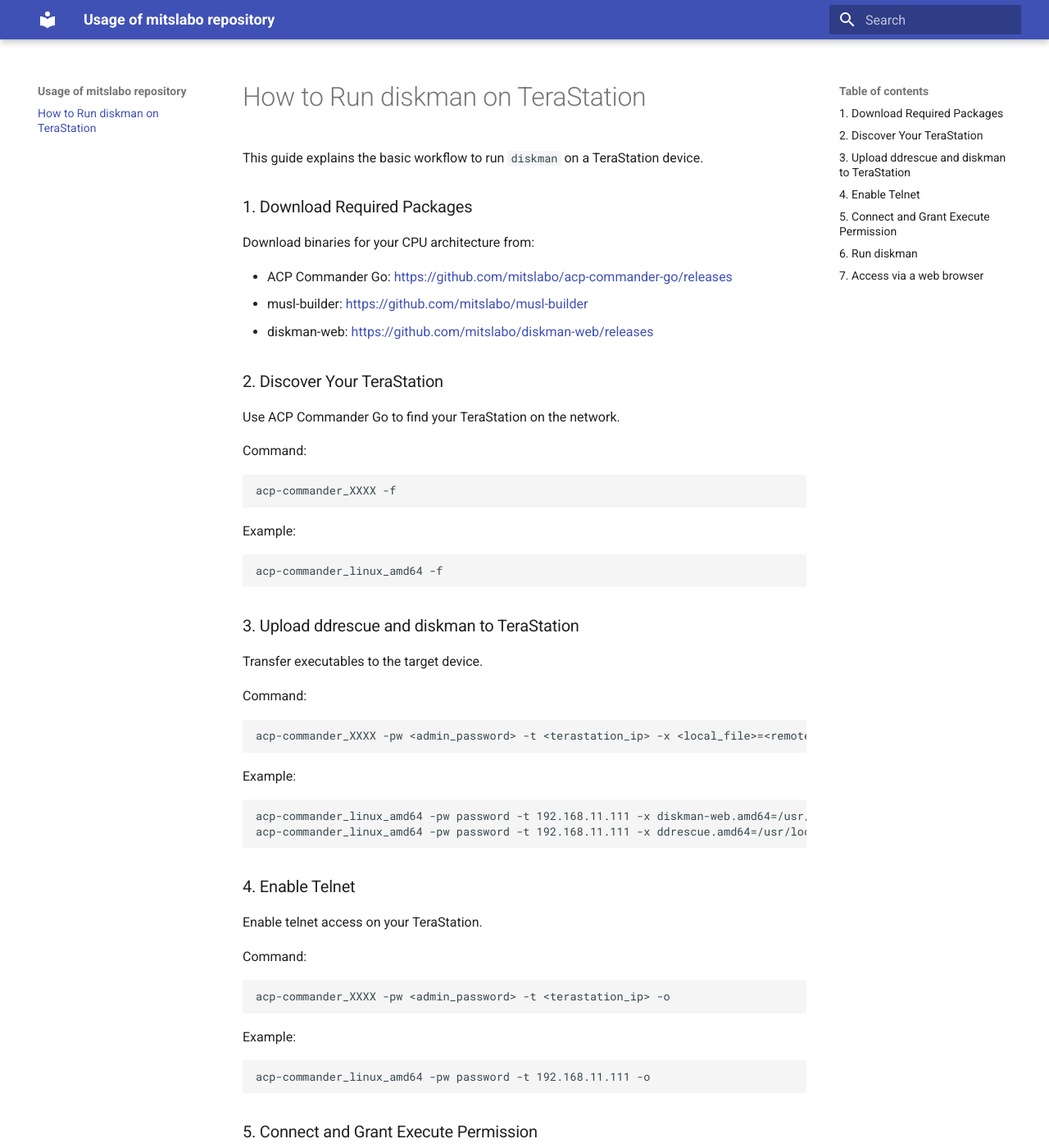
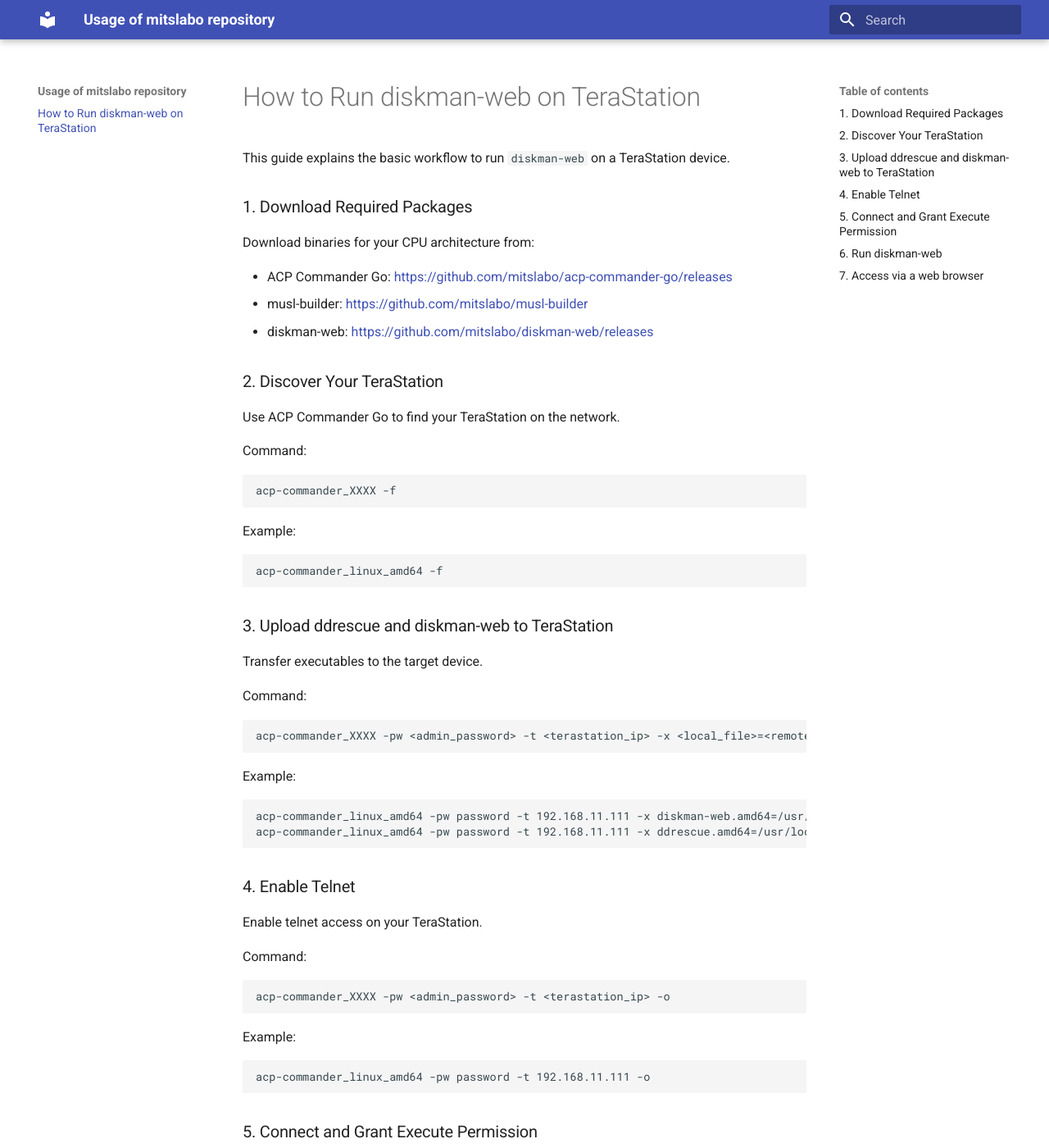
Before and after one commit to mitslabo/mitslabo.github.io, an MkDocs documentation site: the page built from docs/index.md, in a window 1280 px wide and 1400 px high. Shown: the whole window at 82% size. Built offline with MkDocs 1.6.1 and Material for MkDocs 9.7.7, drawn with Linux system fonts in a browser that asks for light colours; some of the changed text lies outside the part shown.

Commit message:
change diskman to diskman-web

````diff
--- a/docs/index.md
+++ b/docs/index.md
@@ -1,6 +1,6 @@
-# How to Run diskman on TeraStation
+# How to Run diskman-web on TeraStation
 
-This guide explains the basic workflow to run `diskman` on a TeraStation device.
+This guide explains the basic workflow to run `diskman-web` on a TeraStation device.
 
 ### 1. Download Required Packages
 
@@ -26,7 +26,7 @@
 acp-commander_linux_amd64 -f
 ```
 
-### 3. Upload ddrescue and diskman to TeraStation
+### 3. Upload ddrescue and diskman-web to TeraStation
 
 Transfer executables to the target device.
 
@@ -39,7 +39,7 @@
 Example:
 
 ```bash
-acp-commander_linux_amd64 -pw password -t 192.168.11.111 -x diskman-web.amd64=/usr/local/bin/diskman
+acp-commander_linux_amd64 -pw password -t 192.168.11.111 -x diskman-web.amd64=/usr/local/bin/diskman-web
 acp-commander_linux_amd64 -pw password -t 192.168.11.111 -x ddrescue.amd64=/usr/local/bin/ddrescue
 ```
 
@@ -71,9 +71,9 @@
 chmod +x /usr/local/bin/ddrescue
 ```
 
-### 6. Run diskman
+### 6. Run diskman-web
 
-Start diskman after login.
+Start diskman-web after login.
 
 Command:
 
````
